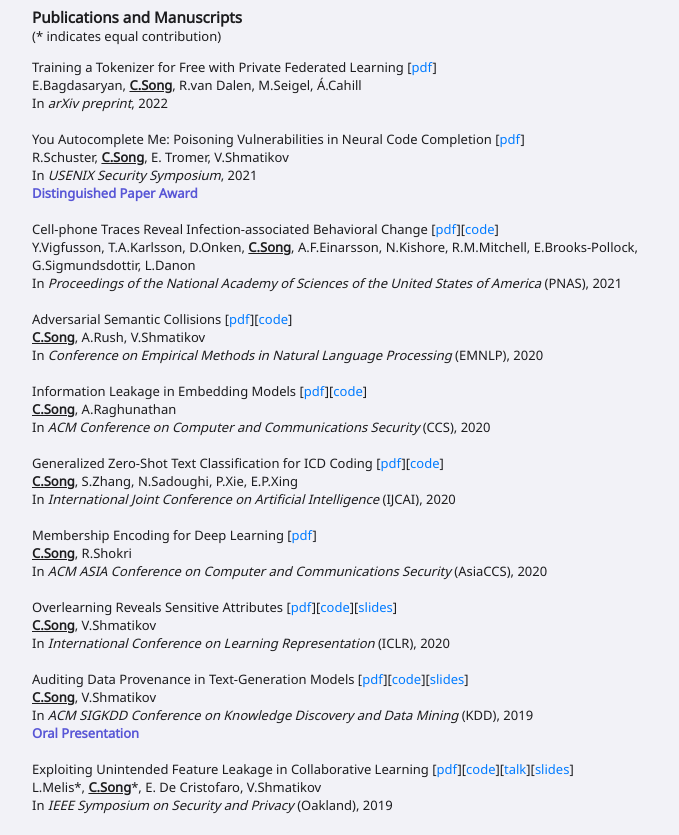
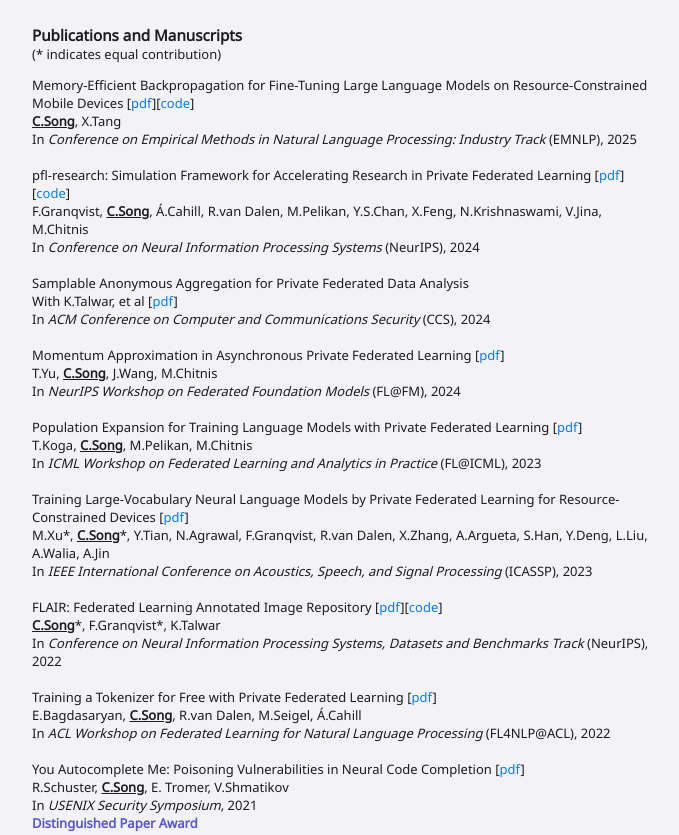
Before and after one commit to csong27/csong27.github.io, a plain HTML site: page index.html in a window 1280 px wide. Shown: the part 313-1148 px from the top of the page, without its empty margins (301-980 px from the left). Drawn offline with Linux system fonts and the light colour scheme.

Commit message:
update cv

```diff
--- a/index.html
+++ b/index.html
@@ -139,7 +139,7 @@
 <div class="clearfix float-my-children">
    <img src="./images/me.jpeg"  style="border-radius: 15px;" class="icon" width="150px" height="150px">
    <div><h3><b>Congzheng Song / 宋丛峥</b></h3>
-   ML Privacy at Apple&nbsp;<i class="fa fa-apple fa-1x" aria-hidden="true"></i>
+   Machine Learning Research Engineer at Apple&nbsp;<i class="fa fa-apple fa-1x" aria-hidden="true"></i>
    <br>
    csong4[at]apple.com
    <br>
@@ -157,7 +157,7 @@
 <div id="left_col2">
 
 <h3><b>About Me</b></h3>
-<span>Hello! I am a researcher and engineer at Apple&nbsp;<i class="fa fa-apple fa-1x" aria-hidden="true"></i>, working on private federated learning. I completed my  Ph.D. in Computer Science at <a href="http://www.cs.cornell.edu/">Cornell University</a>
+<span>Hello! I am a machine learning research engineer at Apple&nbsp;<i class="fa fa-apple fa-1x" aria-hidden="true"></i>, working on privacy-preserving machine learning. I completed my Ph.D. in Computer Science at <a href="http://www.cs.cornell.edu/">Cornell University</a>
 (<a href="http://tech.cornell.edu/">Cornell Tech</a>)
 with <a href="http://www.cs.cornell.edu/~shmat/">Prof. Vitaly Shmatikov</a>.
 Before that, I received my bachelor's degree at <a href="http://www.mathcs.emory.edu/site/home/">Emory University</a>,
@@ -172,10 +172,74 @@
 
 <ul style="padding-left:0px;list-style-type:none;">
 	<li>
+	Memory-Efficient Backpropagation for Fine-Tuning Large Language Models on Resource-Constrained Mobile Devices
+	[<a href="https://arxiv.org/pdf/2510.03425">pdf</a>][<a href="https://github.com/apple/ml-mebp">code</a>]
+	<br>
+	<b class="myname">C.Song</b>, X.Tang<br>
+	In <i>Conference on Empirical Methods in Natural Language Processing: Industry Track</i> (EMNLP), 2025
+	</li>
+	<br/>
+
+	<li>
+	pfl-research: Simulation Framework for Accelerating Research in Private Federated Learning
+	[<a href="https://arxiv.org/pdf/2404.06430">pdf</a>][<a href="https://github.com/apple/pfl-research">code</a>]
+	<br>
+	F.Granqvist, <b class="myname">C.Song</b>, Á.Cahill, R.van Dalen, M.Pelikan, Y.S.Chan, X.Feng, N.Krishnaswami, V.Jina, M.Chitnis<br>
+	In <i>Conference on Neural Information Processing Systems</i> (NeurIPS), 2024
+	</li>
+	<br/>
+
+	<li>
+	Samplable Anonymous Aggregation for Private Federated Data Analysis
+	<br>
+	With K.Talwar, et al
+	[<a href="https://arxiv.org/pdf/2307.15017">pdf</a>]
+	<br>
+	In <i>ACM Conference on Computer and Communications Security</i> (CCS), 2024
+	</li>
+	<br/>
+
+	<li>
+	Momentum Approximation in Asynchronous Private Federated Learning
+	[<a href="https://arxiv.org/pdf/2402.09247">pdf</a>]
+	<br>
+	T.Yu, <b class="myname">C.Song</b>, J.Wang, M.Chitnis<br>
+	In <i>NeurIPS Workshop on Federated Foundation Models</i> (FL@FM), 2024
+	</li>
+	<br/>
+
+	<li>
+	Population Expansion for Training Language Models with Private Federated Learning
+	[<a href="https://arxiv.org/pdf/2307.07477">pdf</a>]
+	<br>
+	T.Koga, <b class="myname">C.Song</b>, M.Pelikan, M.Chitnis<br>
+	In <i>ICML Workshop on Federated Learning and Analytics in Practice</i> (FL@ICML), 2023
+	</li>
+	<br/>
+
+	<li>
+	Training Large-Vocabulary Neural Language Models by Private Federated Learning for Resource-Constrained Devices
+	[<a href="https://arxiv.org/pdf/2207.08988">pdf</a>]
+	<br>
+	M.Xu*, <b class="myname">C.Song</b>*, Y.Tian, N.Agrawal, F.Granqvist, R.van Dalen, X.Zhang, A.Argueta, S.Han, Y.Deng, L.Liu, A.Walia, A.Jin<br>
+	In <i>IEEE International Conference on Acoustics, Speech, and Signal Processing</i> (ICASSP), 2023
+	</li>
+	<br/>
+
+	<li>
+	FLAIR: Federated Learning Annotated Image Repository
+	[<a href="https://arxiv.org/pdf/2207.08869">pdf</a>][<a href="https://github.com/apple/ml-flair">code</a>]
+	<br>
+	<b class="myname">C.Song</b>*, F.Granqvist*, K.Talwar<br>
+	In <i>Conference on Neural Information Processing Systems, Datasets and Benchmarks Track</i> (NeurIPS), 2022
+	</li>
+	<br/>
+
+	<li>
 	Training a Tokenizer for Free with Private Federated Learning
 	[<a href="https://arxiv.org/pdf/2203.09943.pdf">pdf</a>]<br>
 	E.Bagdasaryan, <b class="myname">C.Song</b>, R.van Dalen, M.Seigel, Á.Cahill<br>
-	In <i>arXiv preprint</i>, 2022
+	In <i>ACL Workshop on Federated Learning for Natural Language Processing</i> (FL4NLP@ACL), 2022
 	</li>
 	<br/>
 
```
Also changed, not shown: 1 other file.
